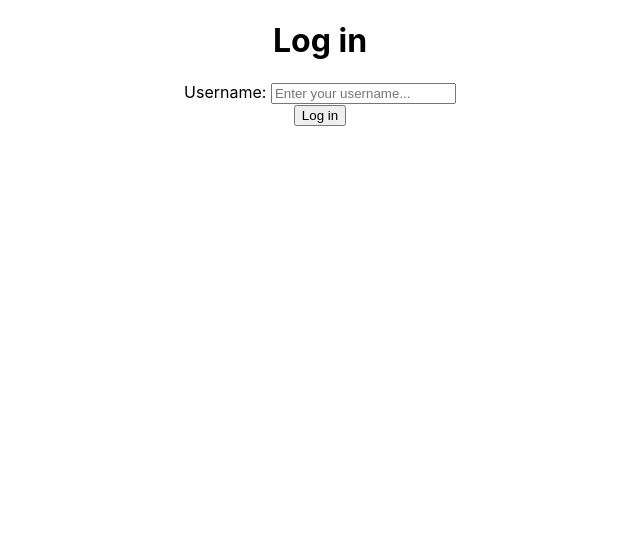
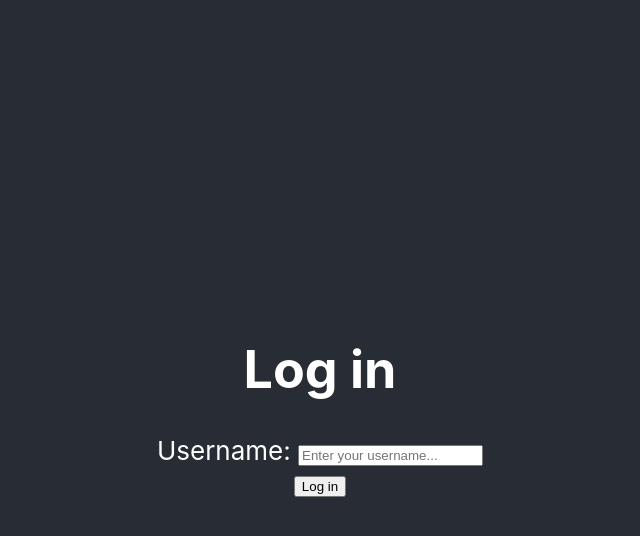
Before and after one commit to lillap/react-asl-translator, a React (Create React App) app: page /login in a window 1280 px wide. Shown: the top 536 px of the page, without its empty margins (320-960 px from the left). Built offline with nearby package versions, Linux system fonts and the light colour scheme.

Commit message:
feat: added some comments and validation for uppercase

```diff
--- a/src/App.js
+++ b/src/App.js
@@ -10,11 +10,13 @@ function App() {
   return (
     <Router>
       <div className="App">
-        <Switch>
-          <Route path="/login" component={ Login }/>
-          <Route path="/translator" component={ Translator }/>
-          <Route path="/profile" component={ Profile }/>
-        </Switch>
+        <div className="App-header">
+          <Switch>
+            <Route path="/login" component={ Login }/>
+            <Route path="/translator" component={ Translator }/>
+            <Route path="/profile" component={ Profile }/>
+          </Switch>
+        </div>
       </div>
     </Router>
   );
--- a/src/components/containers/Profile.js
+++ b/src/components/containers/Profile.js
@@ -1,5 +1,7 @@
 import React from 'react';
 import TranslatorTable from '../ui/TranslatorTable';
+
+// create some sort of link to translator-page and a logout/clear localstorage-button
 
 const Profile = () => {
     return (
--- a/src/components/containers/Translator.js
+++ b/src/components/containers/Translator.js
@@ -12,6 +12,8 @@ const Translator = () => {
         setCurrentTranslation(input);
     }
 
+    // create some sort of redirect to profile-page
+
     return (
         <div>
             {!user && <Redirect to="/login"/>}
--- a/src/components/ui/TranslatorResult.js
+++ b/src/components/ui/TranslatorResult.js
@@ -11,7 +11,7 @@ const TranslatorResult = props => {
     const characters = Array.from(input);
 
     const signCharacters = characters.map((character, index) =>
-        <img src={images[character]} alt="1" key={index}/>
+        <img src={images[character.toLowerCase()]} alt="1" key={index}/>
     );
 
     useEffect (() => {
```
